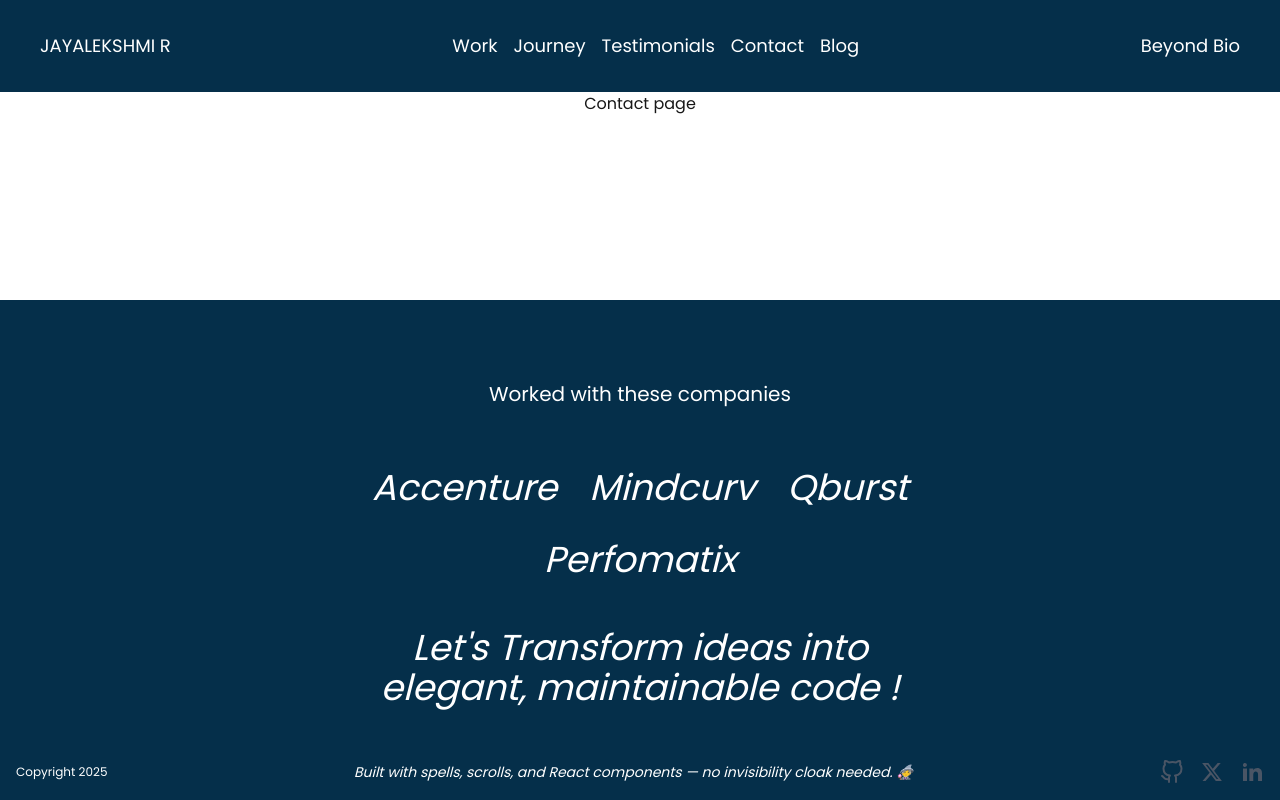
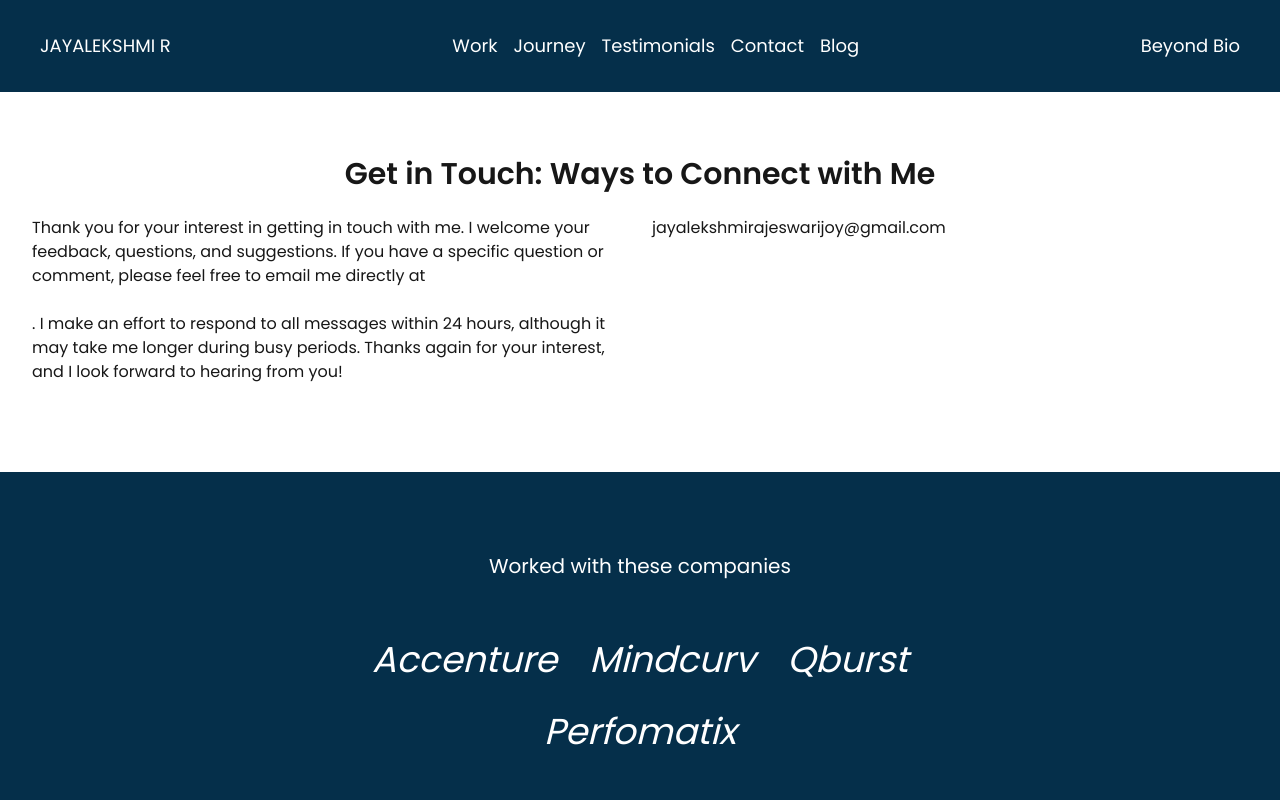
Before and after one commit to jayalekshmir/jayalekshmi.github.io, a Next.js app: page /contact in a window 1280 px wide. Shown: the top 800 px of the page. Built offline with nearby package versions, Linux system fonts and the light colour scheme.

Commit message:
Update page.tsx

```diff
--- a/app/contact/page.tsx
+++ b/app/contact/page.tsx
@@ -1,6 +1,23 @@
 function Contact() {
   return (
-    <div className="flex justify-center items center h-full">Contact page</div>
+    <section className="max-w-[1440px] mx-auto my-4 lg:my-8 flex flex-col items-center justify-center text-left p-2 lg:p-8">
+      <h2 className="text-3xl font-semibold mb-6">Get in Touch: Ways to Connect with Me</h2>
+      <div className="grid grid-cols-1 md:grid-cols-2 gap-6">
+        Thank you for your interest in getting in touch with
+							me. I welcome your feedback, questions, and
+							suggestions. If you have a specific question or
+							comment, please feel free to email me directly at
+							&nbsp;{" "}
+							<a href={`mailto:jayalekshmirajeswarijoy@gmail.com`}>
+								jayalekshmirajeswarijoy@gmail.com
+							</a>
+							. I make an effort to respond to all messages within
+							24 hours, although it may take me longer during busy
+							periods.
+							Thanks again for your interest, and I look forward
+							to hearing from you!
+      </div>
+    </section>
   );
 }
 
```
